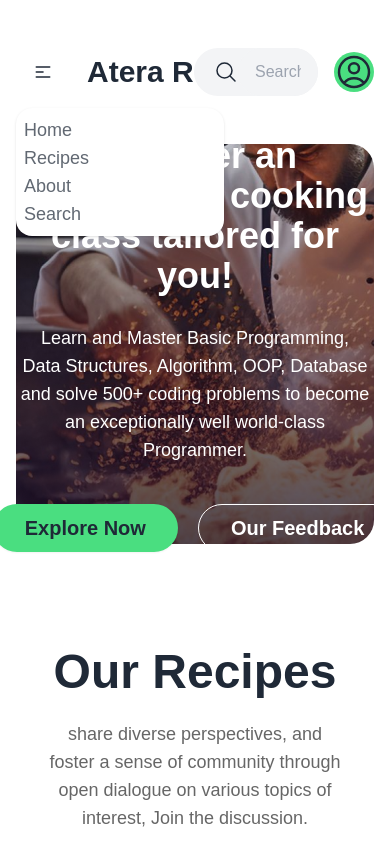
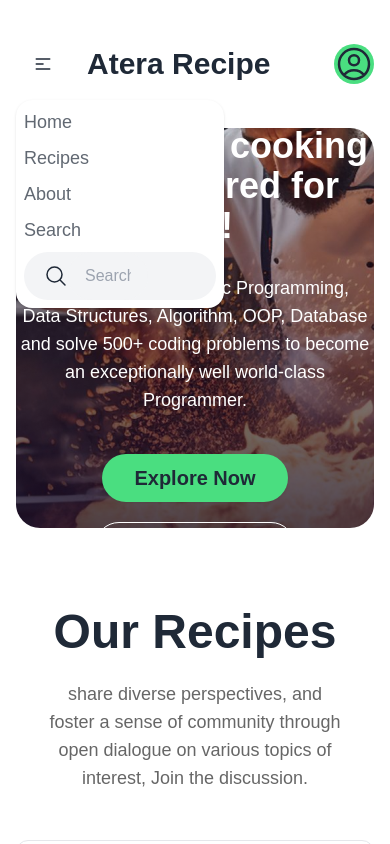
Before and after one commit to tahfeezmizan/atera-recipes-restaurant, a React (Vite) app: page / in a window 390 px wide. Both pictures are taken after a click on the button 43 px from the left and 72 px from the top of the page. Shown: the top 844 px of the page. Built offline with nearby package versions, Linux system fonts and the light colour scheme; grey boxes are pictures that could not be loaded.

Commit message:
Recipes will be added to Currently cooking by clicking the Preparing button

```diff
--- a/src/App.jsx
+++ b/src/App.jsx
@@ -31,16 +31,15 @@ function App() {
       <Banner></Banner>
       <RecipesTitle></RecipesTitle>
 
-      <div className="w-full lg:w-11/12 xl:w-8/12 mx-auto px-4 md:px-6 lg:px-0">
+      <div className="w-full lg:w-11/12 xl:w-8/12 mx-auto px-4 md:px-6 lg:px-0 pb-20">
 
         <div className="grid md:grid-cols-5 gap-6">
+
           <div className="md:col-span-3">
             <Recipes handleAddToCook={handleAddToCook}></Recipes>
           </div>
-
           <div className="md:col-span-2">
-            <Cooking key={cookItem.recipe_id} cookItem={cookItem}></Cooking>
-            <Currentlycooking></Currentlycooking>
+            <Cooking key={cookItem.recipe_id} cookItem={cookItem} setCookItem={setCookItem}></Cooking>
           </div>
         </div>
       </div>
--- a/src/components/Banner/Banner.jsx
+++ b/src/components/Banner/Banner.jsx
@@ -1,15 +1,15 @@
 
 const Banner = () => {
     return (
-        <div className="w-full md:w-3/4 lg:w-8/12 mx-auto pb-12 px-4 lg:px-0 mb-14">
-            <div className="slider bg-img rounded-3xl h-[400px] lg:h-[600px]  flex flex-col items-center justify-center">
+        <div className="w-full lg:w-11/12 xl:w-8/12 mx-auto px-4 md:px-6 lg:px-0 pb-20">
+            <div className="slider bg-img rounded-3xl h-[400px] lg:h-[600px] flex flex-col items-center justify-center">
                 {/* banner text container  */}
                 <div className="text-center text-white ">
                     <h1 className="text-4xl lg:text-5xl font-bold mb-7 px-1 lg:px-60">Discover an exceptional cooking class tailored for you!</h1>
                     <p className="text-lg mb-10 px-1 lg:px-80">Learn and Master Basic Programming, Data Structures, Algorithm, OOP, Database and solve 500+ coding problems to become an exceptionally well world-class Programmer.</p>
-                    <div className="flex gap-5 items-center justify-center">
+                    <div className="flex gap-5 flex-col md:flex-row items-center justify-center">
                         <button className="btn rounded-3xl px-8 border-none bg-green-400 text-xl font-semibold"><a
-                            >Explore Now</a></button>
+                        >Explore Now</a></button>
                         <button className="btn btn-outline rounded-3xl px-8 border text-white border-white text-xl font-semibold">Our Feedback</button>
                     </div>
                 </div>
--- a/src/components/Header/Header.jsx
+++ b/src/components/Header/Header.jsx
@@ -2,18 +2,25 @@
 const Header = () => {
     return (
         <div>
-            <div className="navbar w-full md:w-8/12 mx-auto py-12 px-4 lg:px-0">
+            <div className="navbar w-full lg:w-11/12 xl:w-8/12 mx-auto px-4 md:px-6 lg:px-0 py-10">
                 <div className="navbar-start">
                     <div className="dropdown">
                         <div tabIndex={0} role="button" className="btn btn-ghost lg:hidden">
                             <svg xmlns="http://www.w3.org/2000/svg" className="h-5 w-5" fill="none" viewBox="0 0 24 24" stroke="currentColor"><path strokeLinecap="round" strokeLinejoin="round" strokeWidth="2" d="M4 6h16M4 12h8m-8 6h16" /></svg>
                         </div>
                         <ul
-                            className="menu menu-sm dropdown-content mt-3 z-[1] p-2 shadow bg-base-100 rounded-box w-52">
+                            className="menu menu-sm dropdown-content mt-3 z-[1] p-2 shadow bg-base-100 rounded-box w-52 space-y-2">
                             <li className="text-lg font-medium opacity-70">Home</li>
                             <li className="text-lg font-medium opacity-70">Recipes</li>
                             <li className="text-lg font-medium opacity-70">About</li>
                             <li className="text-lg font-medium opacity-70">Search</li>
+
+                            <div className="flex items-center rounded-3xl bg-gray-100 pl-5 block md:hidden">
+                                <svg xmlns="http://www.w3.org/2000/svg" fill="none" viewBox="0 0 24 24" strokeWidth={1.5} stroke="currentColor" className="w-6 h-6">
+                                    <path strokeLinecap="round" strokeLinejoin="round" d="m21 21-5.197-5.197m0 0A7.5 7.5 0 1 0 5.196 5.196a7.5 7.5 0 0 0 10.607 10.607Z" />
+                                </svg>
+                                <input type="text" placeholder="Search" className=" input rounded-3xl bg-gray-100 w-20 md:w-auto" />
+                            </div>
                         </ul>
                     </div>
                     <a className="btn btn-ghost text-3xl font-bold">Atera Recipe</a>
@@ -31,11 +38,8 @@ const Header = () => {
                     </ul>
                 </div>
                 <div className="navbar-end">
-                    {/* <div className="form-control">
-                        <input type="text" placeholder="Search" className="input rounded-3xl bg-gray-100 border-none w-24 md:w-auto" />
-                    </div> */}
                     <div className="flex items-center gap-4">
-                        <div className="flex items-center rounded-3xl bg-gray-100 pl-5">
+                        <div className="items-center rounded-3xl bg-gray-100 pl-5 hidden md:flex">
                             <svg xmlns="http://www.w3.org/2000/svg" fill="none" viewBox="0 0 24 24" strokeWidth={1.5} stroke="currentColor" className="w-6 h-6">
                                 <path strokeLinecap="round" strokeLinejoin="round" d="m21 21-5.197-5.197m0 0A7.5 7.5 0 1 0 5.196 5.196a7.5 7.5 0 0 0 10.607 10.607Z" />
                             </svg>
--- a/src/components/Recipes/Cooking.jsx
+++ b/src/components/Recipes/Cooking.jsx
@@ -1,18 +1,19 @@
 import { useState } from "react";
 import SingleRecipe from "./SingleRecipe";
 
-const Cooking = ({ cookItem }) => {
+const Cooking = ({ cookItem, setCookItem }) => {
     const [currentlyCooked, setCurrentlyCooked] = useState([]);
 
     // add to current cooking function
     const handleCurrentlyCooking = (cookedItem) => {
         const newCooked = [...currentlyCooked, cookedItem];
         setCurrentlyCooked(newCooked);
-        console.log('Cooking Item', currentlyCooked);
+        const newCookedItem = cookItem.filter(item => item.recipe_id != cookedItem.recipe_id)
+        setCookItem(newCookedItem)
     }
 
     return (
-        <div className="col-span-2 gap-10">
+        <div className="col-span-2 gap-8">
             <div className="w-full bg-white border border-gray-200 py-10 rounded-3xl text-center">
                 <h2 className="text-2xl font-semibold pb-4 border-b border-black mb-6 mx-10">Want to cook: {cookItem.length}</h2>
                 <div className="overflow-x-auto">
@@ -33,6 +34,7 @@ const Cooking = ({ cookItem }) => {
                     </tbody>
                 </div>
 
+                {/* current cooking  */}
                 <h2 className="text-2xl font-semibold pb-4 border-b border-black my-8 mx-10">Currently cooking: {currentlyCooked.length}</h2>
                 <div className="overflow-x-auto">
                     <thead className="table">
--- a/src/components/Recipes/Recipes.jsx
+++ b/src/components/Recipes/Recipes.jsx
@@ -10,7 +10,7 @@ const Recipes = ({handleAddToCook}) => {
         fetch('data.json')
             .then(res => res.json())
             .then(data => setRecipes(data))
-    }, [])
+    }, []);
 
     return (
         <div className='grid md:grid-cols-2 gap-6'>
--- a/src/components/Recipes/SingleRecipe.jsx
+++ b/src/components/Recipes/SingleRecipe.jsx
@@ -8,6 +8,7 @@ const SingleRecipe = ({ cookItem, idx, handleCurrentlyCooking, preparingBtn }) =
             <td>{recipe_name}</td>
             <td>{preparing_time} minutes</td>
             <td>{calories} calories</td>
+
             {preparingBtn &&
                 <td>
                     <button onClick={() => handleCurrentlyCooking(cookItem)} className="btn rounded-3xl px-4 border-none bg-green-400 text-base font-medium">Preparing</button>
```
